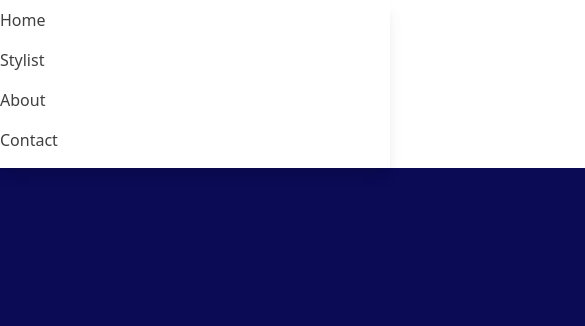
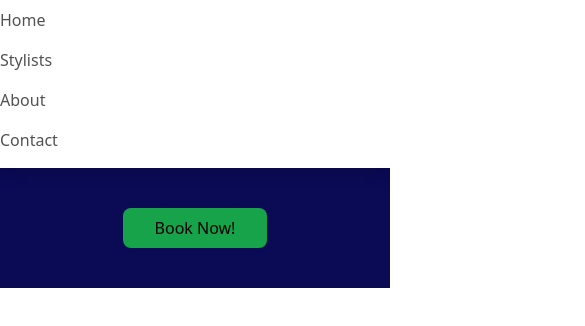
Before and after one commit to LillianOquendo/Haute-House-Project, a React (Create React App) app in the folder frontend/: page / in a window 390 px wide. Shown: the top 326 px of the page, 585 px wide, since content can reach past the window. Built offline with nearby package versions, Linux system fonts and the light colour scheme.

Commit message:
added links for navbar

```diff
--- a/frontend/src/App.js
+++ b/frontend/src/App.js
@@ -3,6 +3,7 @@ import Home from './Home'
 import Navbar from './Header/Navbar';
 import Banner from './Header/Banner'
 import React from 'react';
+import Stylists from './Stylists';
 import Stylist from './Stylist';
 import About from './About';
 import Contact from './Contact';
@@ -20,21 +21,12 @@ function App() {
       <nav className='navbar-container'>
         <Navbar />
       </nav>
-      <div>
-        <Home  />
-      </div>
-
-{/*       <div className="banner">
-        <Banner />
-      </div>
- */}
-
-
 
       <div>
         <Routes>
           <Route path ='/' element={<Home />}></Route>
-          <Route path='/Stylist' element={<Stylist />}></Route>
+          <Route path='/Stylists' element={<Stylists />}></Route>
+          <Route path='/Stylists/:id' element={<Stylist />}></Route>
           <Route path='/About' element={<About />}></Route>
           <Route path='/Contact' element={<Contact />}></Route>
         </Routes>
--- a/frontend/src/Header/Navbar.js
+++ b/frontend/src/Header/Navbar.js
@@ -6,51 +6,54 @@ function Navbar() {
       <nav>
         <div>
           <div
-            class="!visible hidden grow basis-[100%] items-center lg:!flex lg:basis-auto"
+            className="!visible hidden grow basis-[100%] items-center lg:!flex lg:basis-auto"
             id="navbarSupportedContentY"
             data-te-collapse-item />
           <ul
-            class="mr-auto flex flex-col lg:flex-row"
+            className="mr-auto flex flex-col lg:flex-row"
             data-te-navbar-nav-ref>
-            <li class="mb-4 lg:mb-0 lg:pr-2" data-te-nav-item-ref>
-              <a
-                class="block transition duration-150 ease-in-out hover:text-neutral-700 focus:text-neutral-700 disabled:text-black/30 dark:hover:text-white dark:focus:text-white lg:p-2 [&.active]:text-black/90"
+            <li className="mb-4 lg:mb-0 lg:pr-2" data-te-nav-item-ref>
+              <Link to={'/'}><a
+                className="block transition duration-150 ease-in-out hover:text-neutral-700 focus:text-neutral-700 disabled:text-black/30 dark:hover:text-white dark:focus:text-white lg:p-2 [&.active]:text-black/90"
                 href="#!"
                 data-te-nav-link-ref
                 data-te-ripple-init
                 data-te-ripple-color="light"
-              >Home</a>
+              >Home</a></Link>
             </li>
-            <li class="mb-4 lg:mb-0 lg:pr-2" data-te-nav-item-ref>
-              <a
-                class="block transition duration-150 ease-in-out hover:text-neutral-700 focus:text-neutral-700 disabled:text-black/30 dark:hover:text-white dark:focus:text-white lg:p-2 [&.active]:text-black/90"
+            <li className="mb-4 lg:mb-0 lg:pr-2" data-te-nav-item-ref>
+              <Link to={'/Stylists'}><a
+                className="block transition duration-150 ease-in-out hover:text-neutral-700 focus:text-neutral-700 disabled:text-black/30 dark:hover:text-white dark:focus:text-white lg:p-2 [&.active]:text-black/90"
                 href="#!"
                 data-te-nav-link-ref
                 data-te-ripple-init
                 data-te-ripple-color="light"
-              >Stylist</a>
+              >Stylists</a></Link>
             </li>
-            <li class="mb-4 lg:mb-0 lg:pr-2" data-te-nav-item-ref>
-              <a
-                class="block transition duration-150 ease-in-out hover:text-neutral-700 focus:text-neutral-700 disabled:text-black/30 dark:hover:text-white dark:focus:text-white lg:p-2 [&.active]:text-black/90"
+            <li className="mb-4 lg:mb-0 lg:pr-2" data-te-nav-item-ref>
+            <Link to={'/About'}><a
+                className="block transition duration-150 ease-in-out hover:text-neutral-700 focus:text-neutral-700 disabled:text-black/30 dark:hover:text-white dark:focus:text-white lg:p-2 [&.active]:text-black/90"
                 href="#!"
                 data-te-nav-link-ref
                 data-te-ripple-init
                 data-te-ripple-color="light"
-              >About</a>
+              >About</a></Link>
             </li>
-            <li class="mb-2 lg:mb-0 lg:pr-2" data-te-nav-item-ref>
-              <a
-                class="block transition duration-150 ease-in-out hover:text-neutral-700 focus:text-neutral-700 disabled:text-black/30 dark:hover:text-white dark:focus:text-white lg:p-2 [&.active]:text-black/90"
+            <li className="mb-2 lg:mb-0 lg:pr-2" data-te-nav-item-ref>
+            <Link to={'/Contact'}><a
+                className="block transition duration-150 ease-in-out hover:text-neutral-700 focus:text-neutral-700 disabled:text-black/30 dark:hover:text-white dark:focus:text-white lg:p-2 [&.active]:text-black/90"
                 href="#!"
                 data-te-nav-link-ref
                 data-te-ripple-init
                 data-te-ripple-color="light"
-              >Contact</a>
+              >Contact</a></Link>
             </li>
           </ul>
         </div>
       </nav>
   )
 }
+
+
+
 export default Navbar
--- a/frontend/src/Home.js
+++ b/frontend/src/Home.js
@@ -10,9 +10,9 @@ function Home() {
 
     return (
             <div className="home-container">
-            {/* <span className="book-now-button-container">
+            <span className="book-now-button-container">
                 <button type="button" className="book-now-button" onClick={handleClick}>Book Now!</button>
-            </span> */}
+            </span>
             </div>
 
     )
--- a/frontend/src/About.js
+++ b/frontend/src/Stylists.js
@@ -1,7 +1,8 @@
 import React from "react";
 
 
-function About() {
+function Stylists() {
+
 
 
     return (
@@ -11,4 +12,4 @@ function About() {
 
     )
 }
-export default About
+export default Stylists
--- a/frontend/src/index.css
+++ b/frontend/src/index.css
@@ -5,12 +5,12 @@
 @layer components{
   /*Home Page CSS*/
     .main{
-        @apply bg-hautehouse_navy flex-auto ; /* px-96 py-96 */
+        @apply bg-hautehouse_navy flex-auto;
 
     }
 
     .home-container{
-        @apply bg-hautehouse_navy container mx-auto p-96;
+        @apply bg-hautehouse_navy container mx-auto my-auto;
     }
 
     .book-now-button-container{
@@ -24,7 +24,7 @@
     }
 
     .banner{
-        @apply bg-hautehouse_navy flex-auto ;
+        @apply bg-white flex-auto ;
     }
 
     .navbar-container{
```
